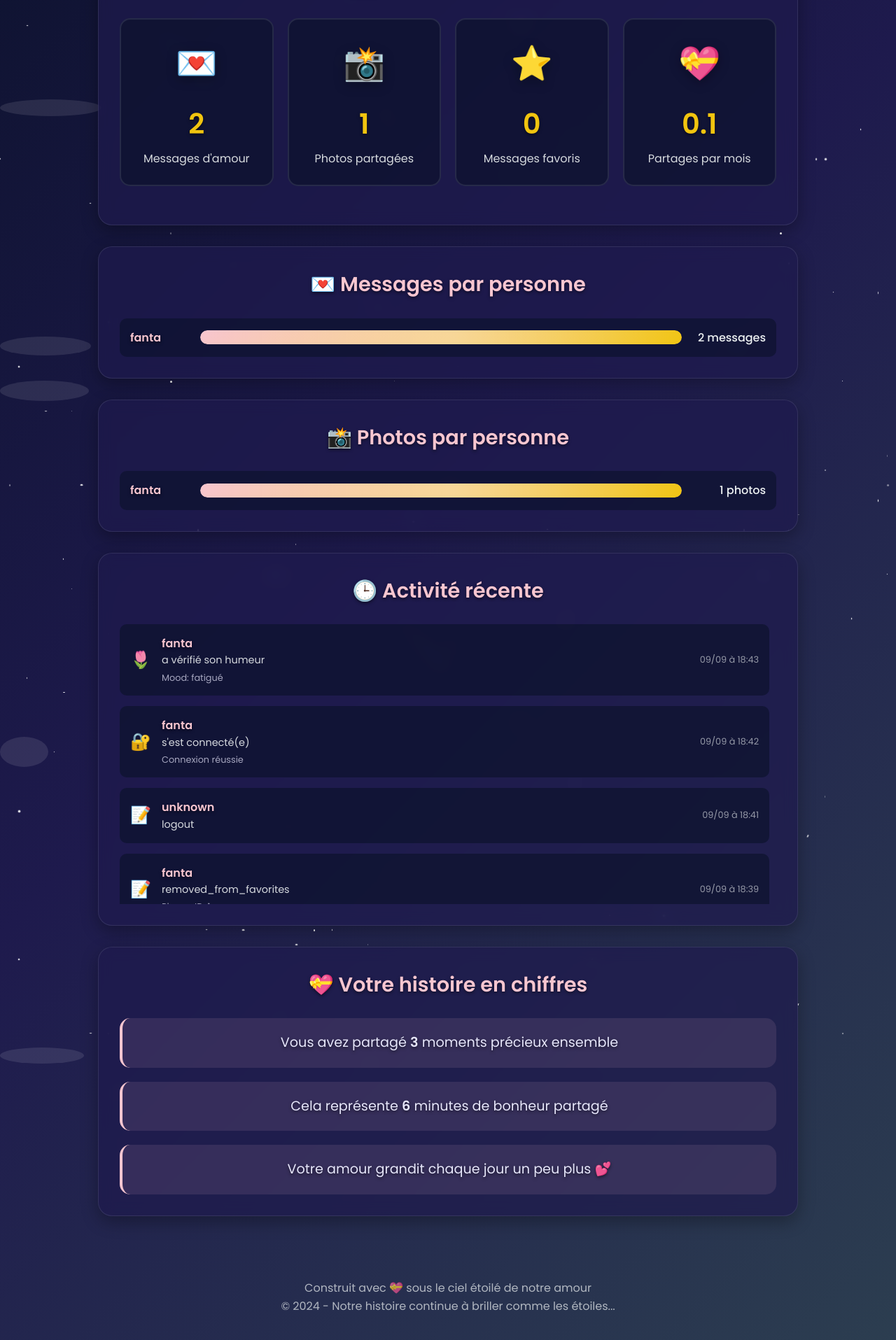
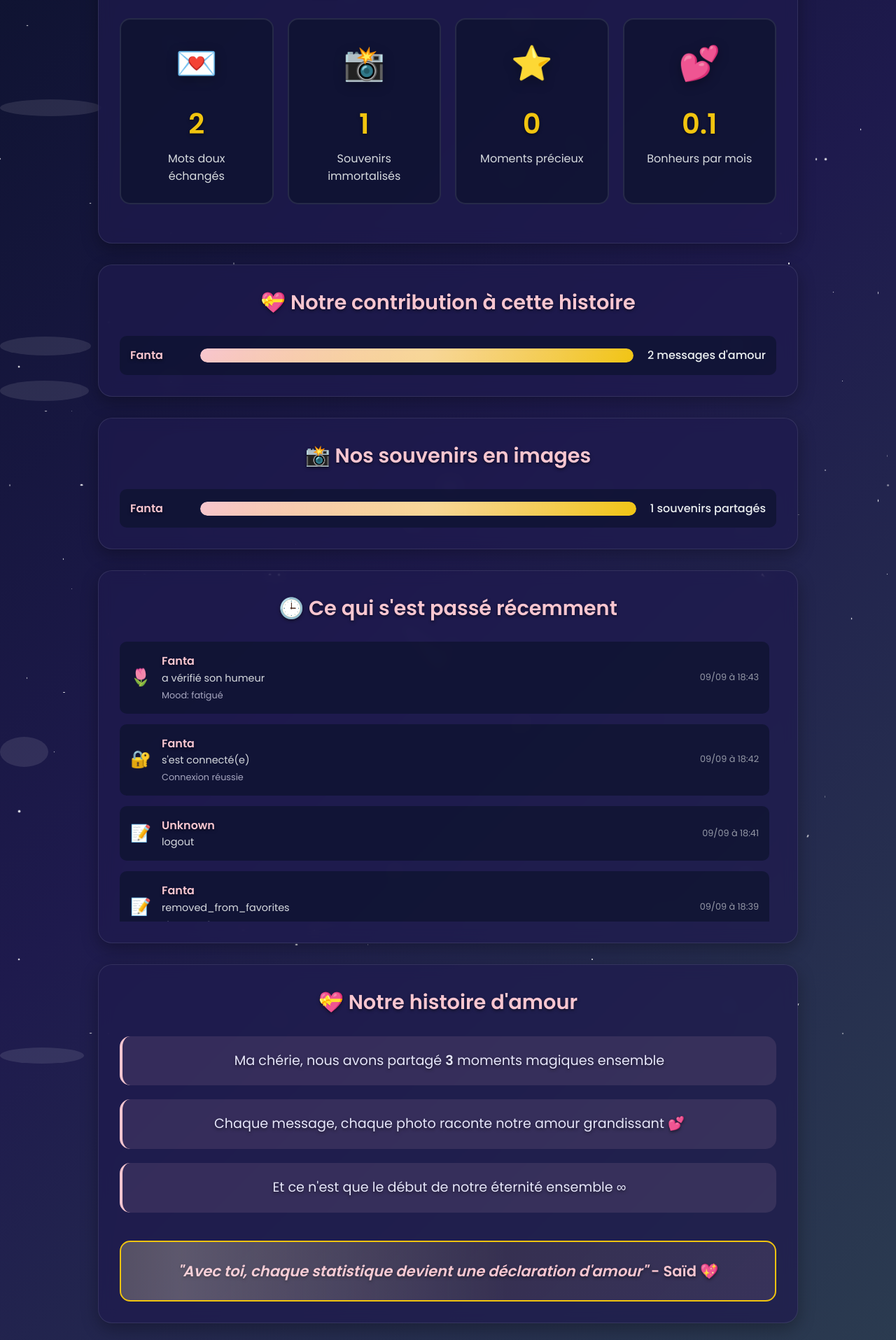
Before and after one commit to Mohamed88said/Cisse_Fanta, a Flask app: page /stats in a window 1280 px wide. Shown: the part 536-2451 px from the top of the page at 70% size. Run offline with Flask 3, Linux system fonts and the light colour scheme; a user stored in the database is signed in.

Commit message:
Correction des erreurs et améliorations du site

```diff
--- a/app.py
+++ b/app.py
@@ -528,7 +528,7 @@ def personalize():
         db.session.commit()
 
         log_activity(current_user.username, 'profile_updated', f'Couleur: {favorite_color}')
-        flash('Vos préférences ont été sauvegardées! 🎨', 'success')
+        flash('Tes préférences ont été sauvegardées! 🎨', 'success')
         return redirect(url_for('personalize'))
 
     return render_template('personalize.html',
--- a/templates/base.html
+++ b/templates/base.html
@@ -69,8 +69,8 @@
         </main>
 
         <footer class="main-footer">
-            <p>Construit avec 💝 sous le ciel étoilé de notre amour</p>
-            <p>© 2024 - Notre histoire continue à briller comme les étoiles...</p>
+            <p>Créé avec 💝 pour toi, ma princesse</p>
+            <p>© 2025 - Notre amour éternel sous les étoiles ∞</p>
         </footer>
     </div>
 
--- a/templates/stats.html
+++ b/templates/stats.html
@@ -1,8 +1,8 @@
 {% extends "base.html" %}
 {% block content %}
 <div class="header-container">
-    <h1>📊 Statistiques de notre jardin secret</h1>
-    <p>Découvrez l'évolution de votre histoire d'amour</p>
+    <h1>📊 Fanta, voici nos statistiques</h1>
+    <p>L'évolution de notre belle histoire d'amour en chiffres</p>
 </div>
 
 <div class="navigation-links">
@@ -12,13 +12,13 @@
 <div class="stats-container">
     <!-- Statistiques générales -->
     <div class="stats-section">
-        <h2>📈 Vue d'ensemble</h2>
+        <h2>📈 Notre amour en chiffres</h2>
         <div class="stats-grid">
             <div class="stat-card">
                 <div class="stat-icon">💌</div>
                 <div class="stat-info">
                     <div class="stat-number">{{ total_messages }}</div>
-                    <div class="stat-label">Messages d'amour</div>
+                    <div class="stat-label">Mots doux échangés</div>
                 </div>
             </div>
 
@@ -26,7 +26,7 @@
                 <div class="stat-icon">📸</div>
                 <div class="stat-info">
                     <div class="stat-number">{{ total_photos }}</div>
-                    <div class="stat-label">Photos partagées</div>
+                    <div class="stat-label">Souvenirs immortalisés</div>
                 </div>
             </div>
 
@@ -34,57 +34,87 @@
                 <div class="stat-icon">⭐</div>
                 <div class="stat-info">
                     <div class="stat-number">{{ favoris_count }}</div>
-                    <div class="stat-label">Messages favoris</div>
+                    <div class="stat-label">Moments précieux</div>
                 </div>
             </div>
 
             <div class="stat-card">
-                <div class="stat-icon">💝</div>
+                <div class="stat-icon">💕</div>
                 <div class="stat-info">
                     <div class="stat-number">{{ ((total_messages + total_photos) / 30) | round(1) }}</div>
-                    <div class="stat-label">Partages par mois</div>
+                    <div class="stat-label">Bonheurs par mois</div>
                 </div>
             </div>
         </div>
     </div>
 
-    <!-- Messages par utilisateur -->
+    <!-- Nouvelles statistiques romantiques -->
     <div class="stats-section">
-        <h2>💌 Messages par personne</h2>
+        <h2>💝 Notre contribution à cette histoire</h2>
         <div class="user-stats">
             {% for user_stat in messages_by_user %}
                 <div class="user-stat-item">
-                    <div class="user-name">{{ user_stat.auteur }}</div>
+                    <div class="user-name">{{ user_stat.auteur|title }}</div>
                     <div class="user-bar">
                         <div class="user-bar-fill" style="width: {{ (user_stat.count / total_messages * 100) if total_messages > 0 else 0 }}%"></div>
                     </div>
-                    <div class="user-count">{{ user_stat.count }} messages</div>
+                    <div class="user-count">{{ user_stat.count }} messages d'amour</div>
                 </div>
             {% endfor %}
         </div>
     </div>
 
-    <!-- Photos par utilisateur -->
+    <!-- Photos partagées -->
     {% if photos_by_user %}
     <div class="stats-section">
-        <h2>📸 Photos par personne</h2>
+        <h2>📸 Nos souvenirs en images</h2>
         <div class="user-stats">
             {% for user_stat in photos_by_user %}
                 <div class="user-stat-item">
-                    <div class="user-name">{{ user_stat.auteur }}</div>
+                    <div class="user-name">{{ user_stat.auteur|title }}</div>
                     <div class="user-bar">
                         <div class="user-bar-fill" style="width: {{ (user_stat.count / total_photos * 100) if total_photos > 0 else 0 }}%"></div>
                     </div>
-                    <div class="user-count">{{ user_stat.count }} photos</div>
+                    <div class="user-count">{{ user_stat.count }} souvenirs partagés</div>
                 </div>
             {% endfor %}
         </div>
     </div>
     {% endif %}
 
+    <!-- Lettres d'amour -->
+    {% if total_letters > 0 %}
+    <div class="stats-section">
+        <h2>💌 Nos lettres d'amour</h2>
+        <div class="love-stats">
+            <div class="love-stat">
+                <p>Nous avons échangé <strong>{{ total_letters }}</strong> lettres d'amour</p>
+            </div>
+            <div class="love-stat">
+                <p>Chaque lettre est un trésor de notre cœur 💝</p>
+            </div>
+        </div>
+    </div>
+    {% endif %}
+
+    <!-- Souvenirs précieux -->
+    {% if total_memories > 0 %}
+    <div class="stats-section">
+        <h2>✨ Nos souvenirs précieux</h2>
+        <div class="love-stats">
+            <div class="love-stat">
+                <p>Nous avons immortalisé <strong>{{ total_memories }}</strong> moments spéciaux</p>
+            </div>
+            <div class="love-stat">
+                <p>Chaque souvenir raconte notre belle histoire 📖</p>
+            </div>
+        </div>
+    </div>
+    {% endif %}
+
     <!-- Activité récente -->
     <div class="stats-section">
-        <h2>🕒 Activité récente</h2>
+        <h2>🕒 Ce qui s'est passé récemment</h2>
         <div class="activity-list">
             {% for activity in recent_activity %}
                 <div class="activity-item">
@@ -96,19 +126,25 @@
                         {% elif activity.action == 'photo_liked' %}❤️
                         {% elif activity.action == 'mood_checked' %}🌷
                         {% elif activity.action == 'search' %}🔍
+                        {% elif activity.action == 'letter_sent' %}💌
+                        {% elif activity.action == 'letter_read' %}👁️
+                        {% elif activity.action == 'memory_added' %}✨
                         {% else %}📝
                         {% endif %}
                     </div>
                     <div class="activity-info">
-                        <div class="activity-user">{{ activity.user }}</div>
+                        <div class="activity-user">{{ activity.user|title }}</div>
                         <div class="activity-description">
                             {% if activity.action == 'login' %}s'est connecté(e)
-                            {% elif activity.action == 'message_added' %}a ajouté un message
-                            {% elif activity.action == 'photo_uploaded' %}a uploadé une photo
-                            {% elif activity.action == 'phrase_liked' %}a liké un message
-                            {% elif activity.action == 'photo_liked' %}a liké une photo
+                            {% elif activity.action == 'message_added' %}a écrit un message d'amour
+                            {% elif activity.action == 'photo_uploaded' %}a partagé un souvenir
+                            {% elif activity.action == 'phrase_liked' %}a aimé un message
+                            {% elif activity.action == 'photo_liked' %}a aimé une photo
                             {% elif activity.action == 'mood_checked' %}a vérifié son humeur
                             {% elif activity.action == 'search' %}a effectué une recherche
+                            {% elif activity.action == 'letter_sent' %}a envoyé une lettre d'amour
+                            {% elif activity.action == 'letter_read' %}a lu une lettre
+                            {% elif activity.action == 'memory_added' %}a ajouté un souvenir
                             {% else %}{{ activity.action }}
                             {% endif %}
                         </div>
@@ -122,20 +158,41 @@
         </div>
     </div>
 
-    <!-- Messages inspirants -->
+    <!-- Message romantique final -->
     <div class="stats-section">
-        <h2>💝 Votre histoire en chiffres</h2>
+        <h2>💝 Notre histoire d'amour</h2>
         <div class="love-stats">
             <div class="love-stat">
-                <p>Vous avez partagé <strong>{{ total_messages + total_photos }}</strong> moments précieux ensemble</p>
+                <p>Ma chérie, nous avons partagé <strong>{{ total_messages + total_photos }}</strong> moments magiques ensemble</p>
             </div>
             <div class="love-stat">
-                <p>Cela représente <strong>{{ ((total_messages + total_photos) * 2) | round }}</strong> minutes de bonheur partagé</p>
+                <p>Chaque message, chaque photo raconte notre amour grandissant 💕</p>
             </div>
             <div class="love-stat">
-                <p>Votre amour grandit chaque jour un peu plus 💕</p>
+                <p>Et ce n'est que le début de notre éternité ensemble ∞</p>
+            </div>
+            <div class="love-stat special-message">
+                <p><em>"Avec toi, chaque statistique devient une déclaration d'amour"</em> - Saïd 💖</p>
             </div>
         </div>
     </div>
 </div>
+
+<style>
+.special-message {
+    background: linear-gradient(135deg, rgba(248, 198, 208, 0.2), rgba(241, 196, 15, 0.1));
+    border: 2px solid var(--rose-quartz);
+    border-radius: 15px;
+    padding: 25px;
+    text-align: center;
+    font-size: 1.1em;
+    margin-top: 20px;
+}
+
+.special-message p {
+    color: var(--rose-quartz);
+    font-weight: 600;
+    text-shadow: var(--text-shadow);
+}
+</style>
 {% endblock %}
```
Also changed, not shown: templates/index.html (+0 -51 lines), templates/mood.html (+4 -4 lines), templates/mood_result.html (+46 -5 lines), templates/personalize.html (+24 -24 lines), templates/write_letter.html (+10 -10 lines).
